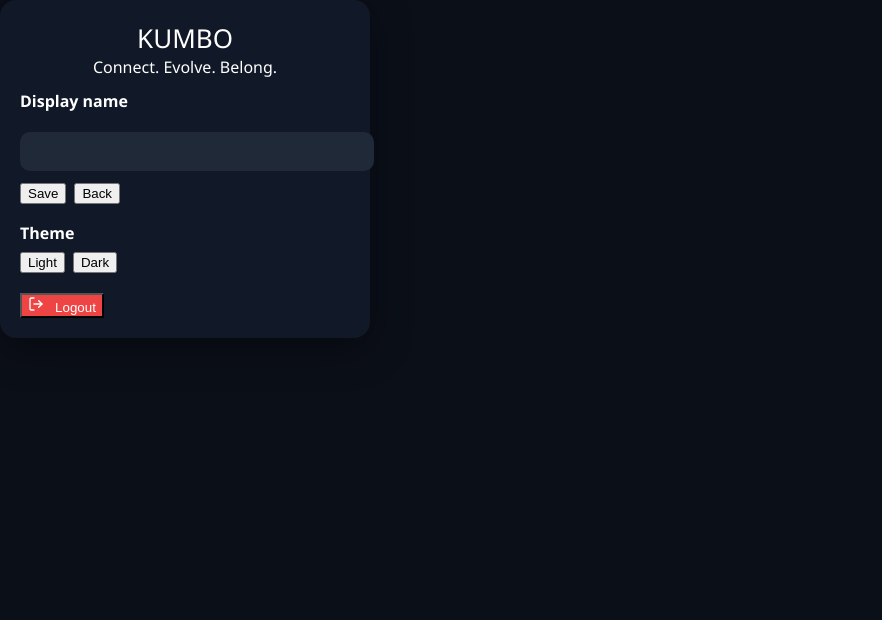
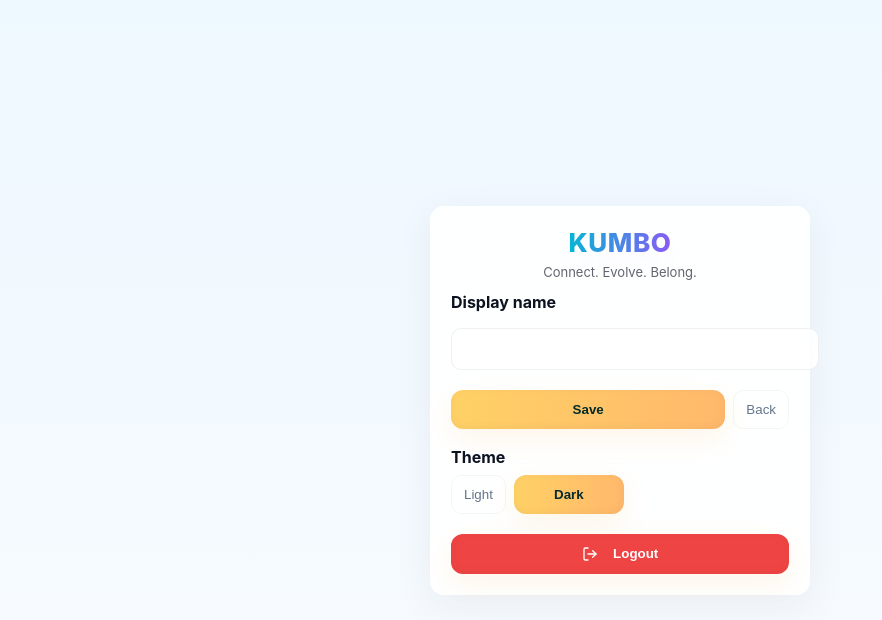
Before and after one commit to Great-Pittbul/chat-app, a React (Vite) app in the folder web-client/: page /settings in a window 1280 px wide. Shown: the top 620 px of the page, without its empty margins (0-882 px from the left). Built offline with nearby package versions, Linux system fonts and the light colour scheme.

Commit message:
Update style.css

```diff
--- a/web-client/src/style.css
+++ b/web-client/src/style.css
@@ -1,158 +1,149 @@
+/* Global & Theme variables (light-first) */
+:root{
+  --bg-light: linear-gradient(180deg,#eef8ff,#f8fbff);
+  --bg-dark: linear-gradient(180deg,#071326,#091923);
+  --card-bg-light: rgba(255,255,255,0.9);
+  --card-bg-dark: rgba(4,12,20,0.7);
+  --primary-gradient: linear-gradient(90deg,#06b6d4,#8b5cf6); /* turquoise -> violet */
+  --accent-gold: linear-gradient(90deg,#ffd166,#ffb86b);
+  --glass-border: rgba(255,255,255,0.6);
+  --muted: #64748b;
+  --radius-lg: 14px;
+  font-synthesis: none;
+}
+
+/* Basic body */
 body {
   margin: 0;
-  font-family: "Segoe UI", sans-serif;
-  background: #0b0f18;
-  color: #fff;
+  font-family: Inter, ui-sans-serif, system-ui, -apple-system, "Segoe UI", Roboto, "Helvetica Neue", Arial;
+  -webkit-font-smoothing: antialiased;
+  -moz-osx-font-smoothing: grayscale;
+  background: var(--bg-light);
+  color: #0b1220;
+  transition: background 300ms ease, color 300ms ease;
 }
 
-.auth-container {
-  height: 100vh;
-  display: flex;
-  flex-direction: column;
+/* when dark mode manually set via JS add data-theme="dark" to body */
+body[data-theme="dark"]{
+  background: var(--bg-dark);
+  color: #dff7f4;
+}
+
+/* centered app container helper */
+.app-centered {
+  min-height: 100vh;
+  display: grid;
+  place-items: center;
+  padding: 2rem;
+  box-sizing: border-box;
+}
+
+/* KUMBO logo text (gradient + glow) */
+.kumbo-logo {
+  font-weight: 800;
+  letter-spacing: 0.6px;
+  font-size: 28px;
+  background: var(--primary-gradient);
+  -webkit-background-clip: text;
+  background-clip: text;
+  color: transparent;
+  display: inline-block;
+  text-shadow: 0 10px 30px rgba(139,92,246,0.06);
+}
+.kumbo-tagline {
+  margin-top: 6px;
+  font-size: 13px;
+  color: rgba(11,18,32,0.65);
+}
+body[data-theme="dark"] .kumbo-tagline {
+  color: rgba(220,246,240,0.6);
+}
+
+/* Auth card */
+.auth-card {
+  width: 380px;
+  max-width: 92vw;
+  border-radius: var(--radius-lg);
+  padding: 28px;
+  box-sizing: border-box;
+  backdrop-filter: blur(8px) saturate(120%);
+  -webkit-backdrop-filter: blur(8px) saturate(120%);
+  border: 1px solid rgba(255,255,255,0.06);
+  background: var(--card-bg-light);
+  box-shadow: 0 10px 40px rgba(11,18,32,0.06);
+  transition: background 240ms ease, border 240ms ease;
+}
+body[data-theme="dark"] .auth-card {
+  background: var(--card-bg-dark);
+  border: 1px solid rgba(255,255,255,0.04);
+  box-shadow: 0 12px 48px rgba(3,10,18,0.6);
+}
+
+/* inputs */
+.input {
+  width: 100%;
+  padding: 12px 14px;
+  margin: 8px 0;
+  border-radius: 10px;
+  border: 1px solid rgba(6,10,15,0.06);
+  background: rgba(255,255,255,0.85);
+  outline: none;
+  font-size: 14px;
+  color: inherit;
+  transition: box-shadow .18s ease, transform .12s ease, border-color .12s ease;
+}
+body[data-theme="dark"] .input {
+  background: rgba(255,255,255,0.02);
+  border: 1px solid rgba(255,255,255,0.04);
+}
+.input:focus {
+  box-shadow: 0 8px 30px rgba(6,182,212,0.08);
+  transform: translateY(-1px);
+  border-color: rgba(6,182,212,0.6);
+}
+
+/* primary button */
+.btn {
+  display: inline-flex;
   align-items: center;
   justify-content: center;
+  gap: 8px;
+  padding: 12px 14px;
+  width: 100%;
+  border-radius: 12px;
+  border: none;
+  cursor: pointer;
+  font-weight: 700;
+  color: #042b2a;
+  background: var(--accent-gold);
+  box-shadow: 0 10px 28px rgba(255,183,77,0.12), inset 0 -2px 8px rgba(0,0,0,0.04);
+  transition: transform 160ms ease, box-shadow 160ms ease;
 }
+.btn:hover { transform: translateY(-3px); box-shadow: 0 16px 40px rgba(255,183,77,0.16); }
+.btn:active { transform: translateY(-1px); }
 
-.k-logo-wrapper {
-  text-align: center;
-  margin-bottom: 20px;
-}
-
-.k-logo {
-  width: 100px;
-  height: 100px;
-  background: #111827;
-  border-radius: 18px;
-  display: flex;
-  align-items: center;
-  justify-content: center;
-  font-size: 60px;
-  font-weight: bold;
-  color: #4da6ff;
-  box-shadow: 0 10px 35px rgba(77, 166, 255, 0.55);
-  animation: fadeIn 1.2s ease;
-}
-
-.brand {
-  margin-top: 10px;
-  letter-spacing: 4px;
-  font-size: 28px;
-  font-weight: 700;
-  color: #e2e8f0;
-}
-
-@keyframes fadeIn {
-  from { opacity: 0; transform: scale(0.85); }
-  to { opacity: 1; transform: scale(1); }
-}
-
-.auth-card {
-  background: #111827;
-  padding: 30px;
-  border-radius: 16px;
-  width: 330px;
-  box-shadow: 0 10px 40px rgba(0,0,0,0.4);
-  animation: fadeIn 0.8s ease;
-}
-
-.auth-card input {
-  width: 100%;
-  margin-top: 12px;
-  padding: 12px;
+/* secondary (ghost) button */
+.btn-ghost {
+  background: transparent;
+  color: var(--muted);
+  border: 1px solid rgba(6,10,15,0.04);
+  padding: 10px 12px;
   border-radius: 10px;
-  border: none;
-  outline: none;
-  background: #1f2937;
-  color: #fff;
-}
-
-.auth-btn {
-  margin-top: 20px;
-  width: 100%;
-  padding: 12px;
-  border: none;
-  border-radius: 10px;
-  background: #2563eb;
-  color: white;
-  font-weight: bold;
   cursor: pointer;
 }
 
-.toggle {
-  margin-top: 12px;
-  text-align: center;
-  cursor: pointer;
-  opacity: 0.8;
+/* small text helpers */
+.help-text {
+  font-size: 12px;
+  color: rgba(11,18,32,0.55);
+}
+body[data-theme="dark"] .help-text { color: rgba(220,246,240,0.5); }
+
+/* chat container basic */
+.chat-shell {
+  width: 980px;
+  max-width: 96%;
+  margin: 2rem auto;
 }
 
-.chat-body {
-  height: 100vh;
-  display: flex;
-  flex-direction: column;
-}
-
-.chat-header {
-  padding: 15px;
-  background: #111827;
-  display: flex;
-  justify-content: space-between;
-  align-items: center;
-}
-
-.head-icons svg {
-  font-size: 22px;
-  margin-left: 15px;
-  cursor: pointer;
-}
-
-.chat-messages {
-  flex: 1;
-  padding: 20px;
-  overflow-y: auto;
-}
-
-.msg {
-  max-width: 80%;
-  padding: 10px 14px;
-  margin-bottom: 10px;
-  border-radius: 12px;
-  font-size: 15px;
-}
-
-.my-msg {
-  background: #3b82f6;
-  color: white;
-  margin-left: auto;
-}
-
-.their-msg {
-  background: #1f2937;
-  color: #e5e7eb;
-  margin-right: auto;
-}
-
-.chat-input-area {
-  display: flex;
-  padding: 15px;
-  background: #111827;
-}
-
-.chat-input-area input {
-  flex: 1;
-  padding: 12px;
-  border-radius: 10px;
-  border: none;
-  background: #1f2937;
-  color: #fff;
-}
-
-.chat-input-area button {
-  width: 60px;
-  margin-left: 10px;
-  border: none;
-  border-radius: 10px;
-  background: #2563eb;
-  color: white;
-  font-size: 20px;
-  cursor: pointer;
-}
+/* message bubble helpers (already used inline in Chat.jsx) */
```
